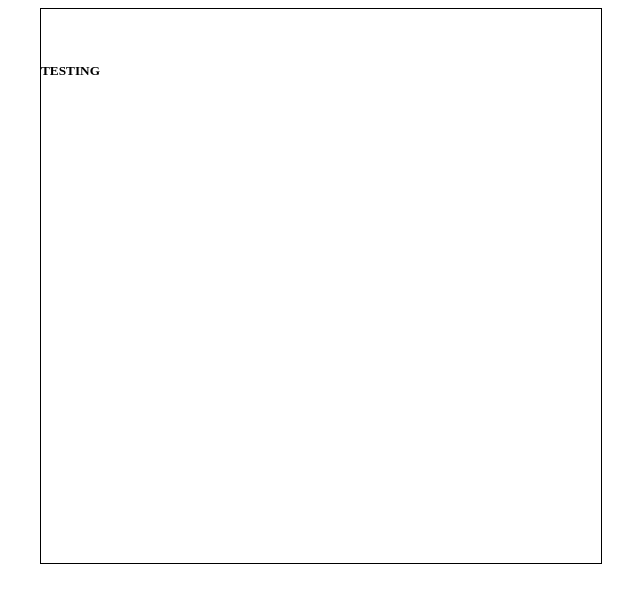
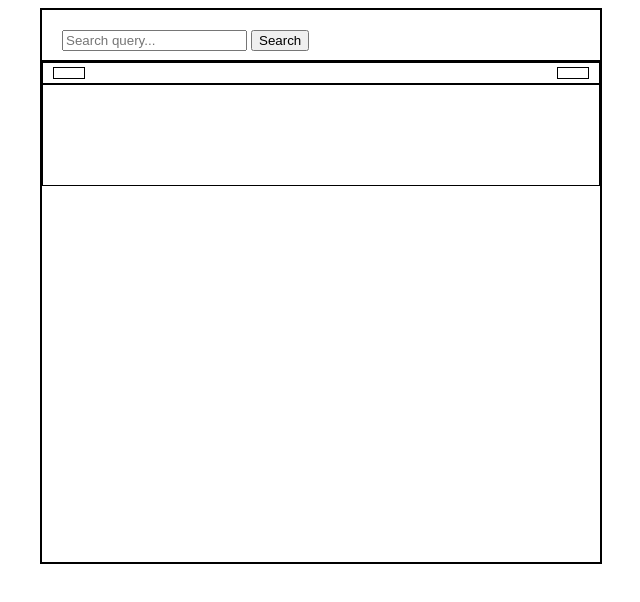
Before and after one commit to alefranco1/challenge, a plain HTML site: page index.html in a window 1280 px wide. Shown: the whole page, without its empty margins (319-959 px from the left). Drawn offline with Linux system fonts and the light colour scheme.

Commit message:
include HTML mockup

```diff
--- a/index.html
+++ b/index.html
@@ -8,11 +8,26 @@
 </head>
 <body>
   <div id="app">
-    <h5>
-      <br/><br/>
-      TESTING
-      <br/><br/><br/>
-    </h5>
+      <div id="search">
+          <!-- Consider using a Form -->
+          <input class="search" type="text" placeholder="Search query...">
+          <button>Search</button>
+      </div>
+      <div class="listing">
+          <div class="details">
+            <span id="quantity"></span>
+            <span id="pages"></span>
+          </div>
+          <div class="list">
+              <table>
+                  <tr></tr>
+                  <tr></tr>
+                  <tr></tr>
+                  <tr></tr>
+                  <tr></tr>
+              </table>
+          </div>
+      </div>
   </div>
 </body>
 </html>
```
